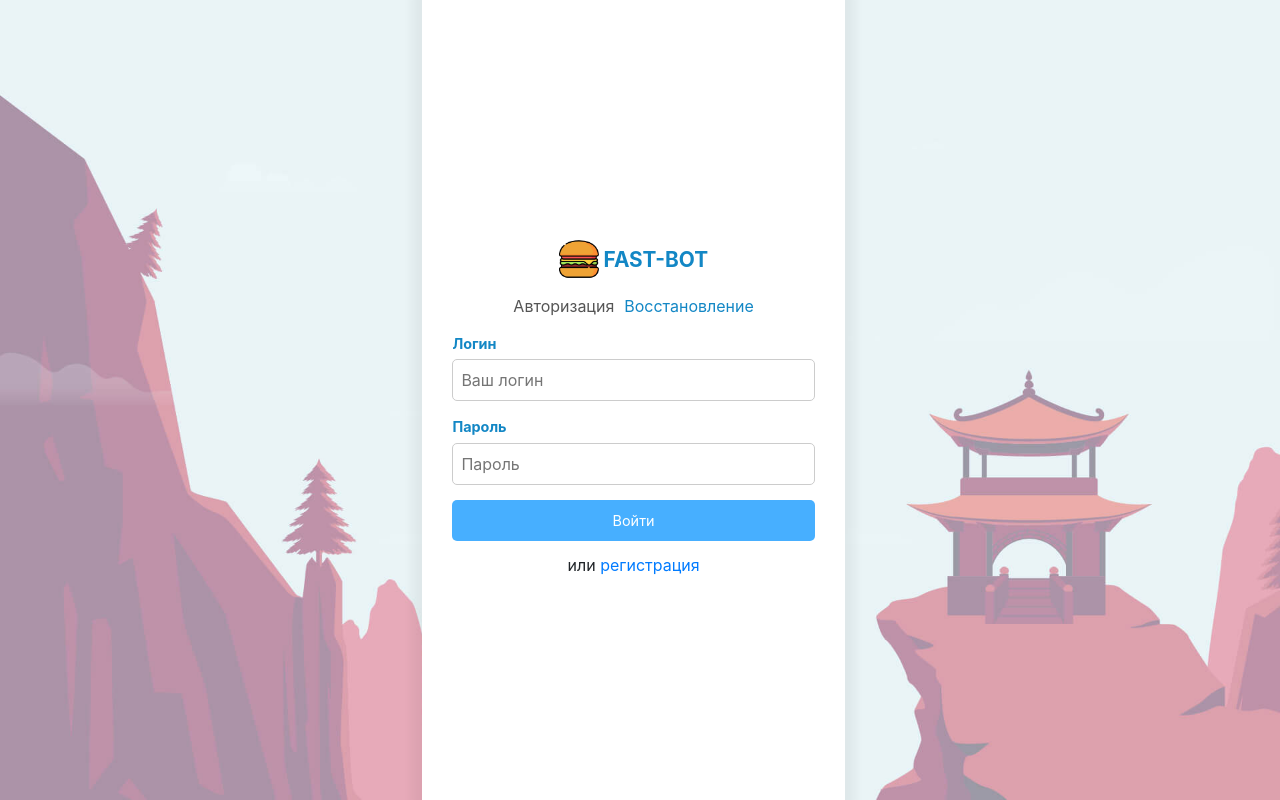
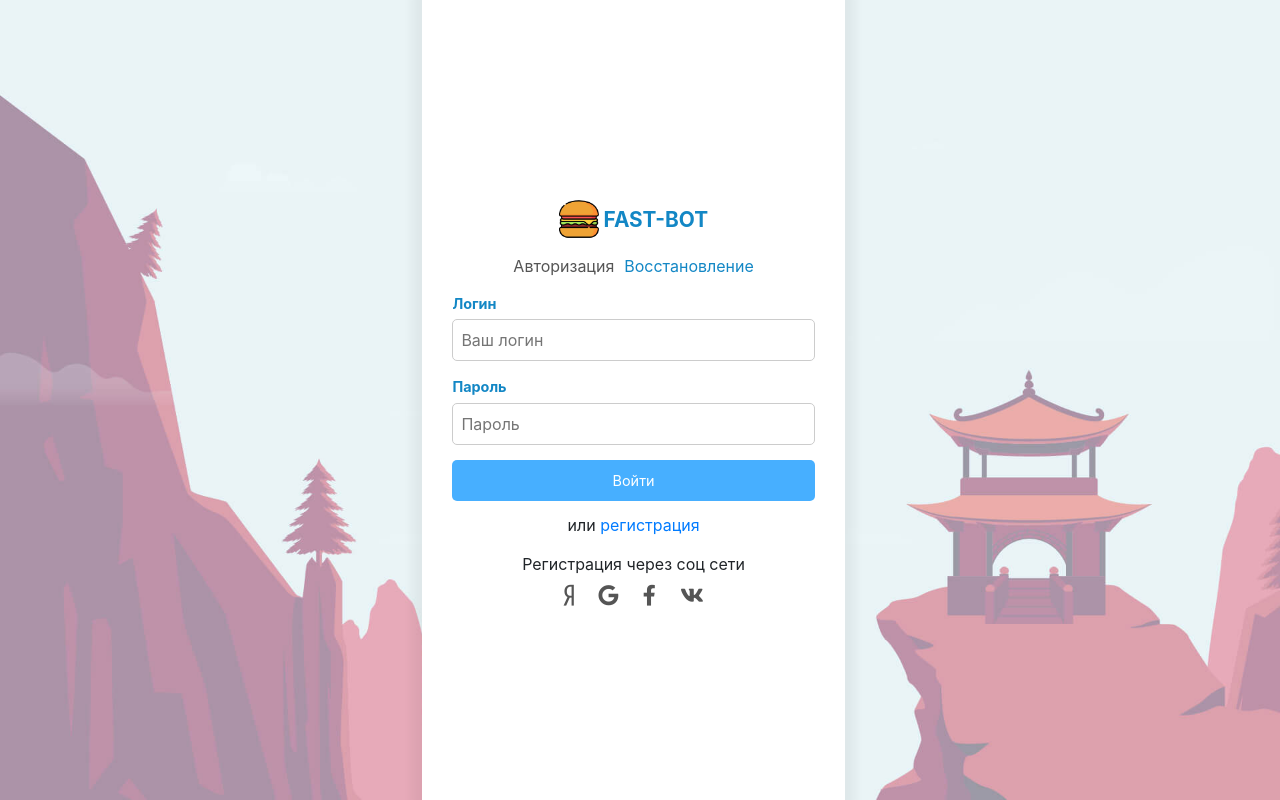
Before and after one commit to alx-skryabin/authorization-page, a plain HTML site: page index.html in a window 1280 px wide. Drawn offline with nearby package versions, Linux system fonts and the light colour scheme.

Commit message:
Верстка 2.0

```diff
--- a/index.html
+++ b/index.html
@@ -6,6 +6,7 @@
 	<title>Auth</title>
 	<link rel="stylesheet" href="https://stackpath.bootstrapcdn.com/bootstrap/4.3.1/css/bootstrap.min.css">
 	<link rel="stylesheet" href="style.css">
+	<link rel="stylesheet" href="https://use.fontawesome.com/releases/v5.11.1/css/all.css">
 </head>
 <body>
 
@@ -58,6 +59,15 @@
 						</div>
 					</div>
 					<div class="auth-container_reg">или <a href="">регистрация</a></div>
+					<div class="auth-container_socio">
+						<div class="auth-socio-title">Регистрация через соц сети</div>
+						<div class="auth-socio-icon">
+							<i class="fab fa-yandex"></i>
+							<i class="fab fa-google"></i>
+							<i class="fab fa-facebook-f"></i>
+							<i class="fab fa-vk"></i>
+						</div>
+					</div>
 				</div>
 
 			</div>
--- a/style.css
+++ b/style.css
@@ -154,3 +154,20 @@
 .auth-container_tips div {
 	padding: 10px;
 }
+
+
+.auth-container_socio {
+	margin-top: 15px;
+	text-align: center;
+}
+.auth-socio-icon i {
+	font-size: 1.3em;
+	margin: 10px;
+	cursor: pointer;
+	color: #555;
+	transition: .2s;
+}
+.auth-socio-icon i:hover {
+	color: #1387C5;
+	transition: .2s;
+}
```
